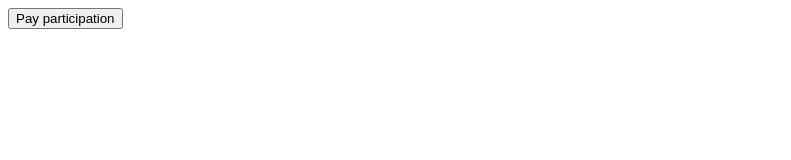
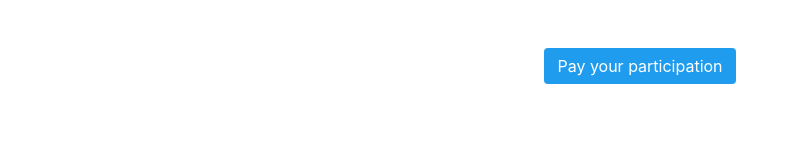
Before and after one commit to nonide/gigiporra-payments-front, a website: page index.html in a window 1280 px wide. Shown: the whole page, without its empty margins (0-791 px from the left). Drawn offline with nearby package versions, Linux system fonts and the light colour scheme.

Commit message:
Update: Include bulma styles

```diff
--- a/index.html
+++ b/index.html
@@ -9,14 +9,31 @@
   <script src="https://cdn.jsdelivr.net/npm/vue/dist/vue.js"></script>
   <script src="https://checkout.stripe.com/checkout.js"></script>
   <script src="https://unpkg.com/axios/dist/axios.min.js"></script>
+
+  <link rel="stylesheet" type="text/css" href="https://cdnjs.cloudflare.com/ajax/libs/bulma/0.7.2/css/bulma.min.css">
 </head>
 <body>
-  <div id="app">
-    <button
-      @click="pay"
-    >Pay participation</button>
-  </div>
+<div
+  id="app"
+>
+<section class="section payment-button">
+    <div class="container">
+      <a
+        class="button is-info"
+        @click="pay"
+      >
+        Pay your participation
+      </a>
+    </div>
+</section>
+</div>
 
-  <script src="index.js"></script>
+
+<style>
+  .payment-button {
+    text-align: center;
+  }
+</style>
+<script src="index.js"></script>
 </body>
 </html>
--- a/index.js
+++ b/index.js
@@ -26,20 +26,20 @@ const app = new Vue({
       console.log(stripeToken)
       try {
         const response = await axios.post('http://localhost:3000/pay', {
-          stripeToken
+          stripeToken: stripeToken.id
         })
         console.log(response);
       } catch (error) {
         console.error(error);
       }
     },
-    async orxParticipate() {
+    async orxFinish() {
       //MAKE ORX PARTICIPATE
     },
     async done(stripeToken) {
-      await makePayment(stripeToken)
+      await this.makePayment(stripeToken)
       this.close()
-      await orxParticipate()
+      await this.orxFinish()
     },
     close() {
       this.handler.close()
```
